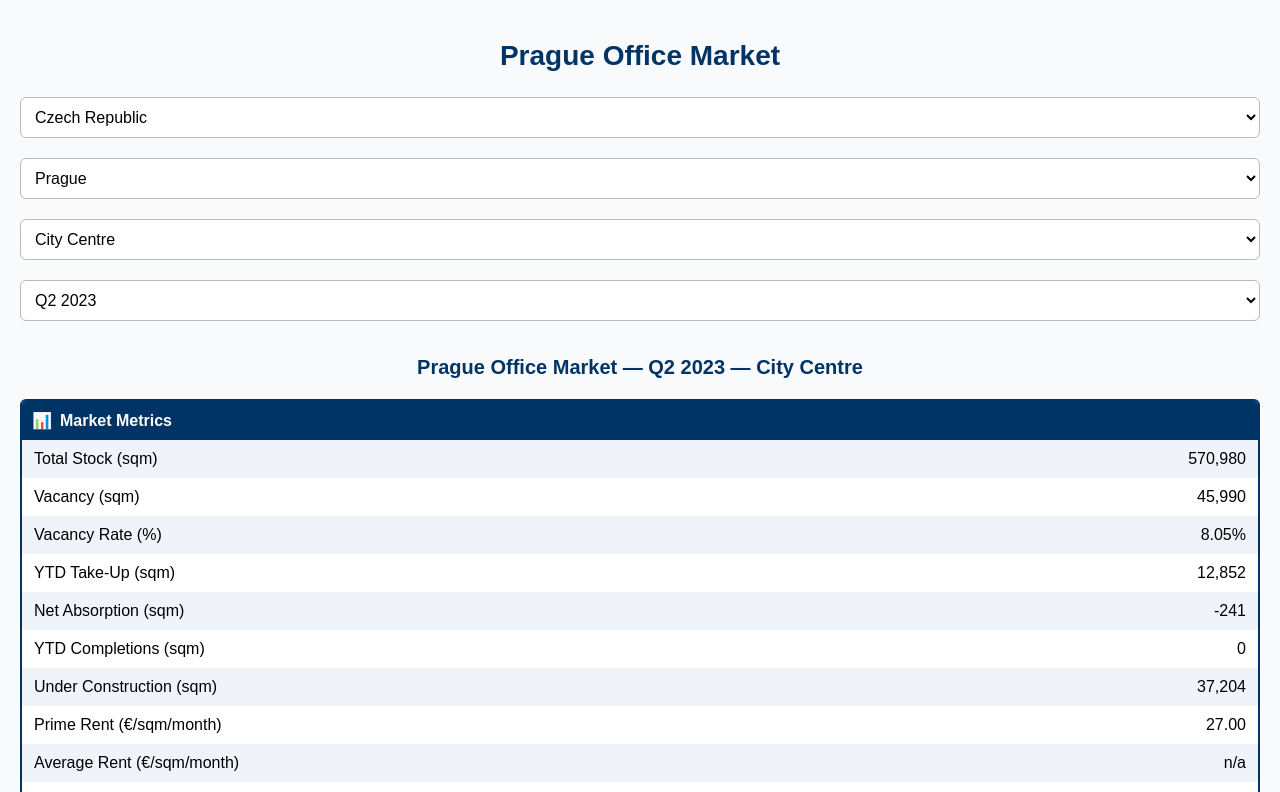
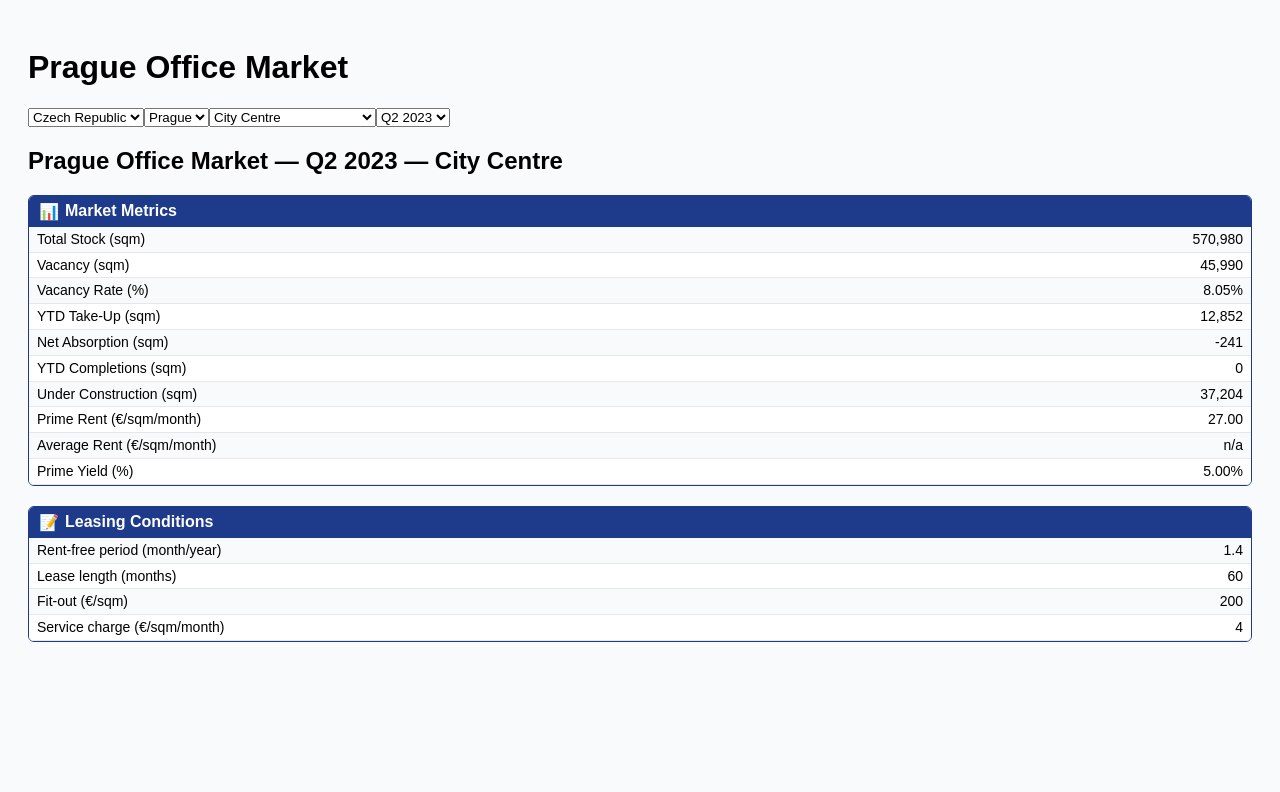
Before and after one commit to Musicandy13/market-data-cee-map, a React (Vite) app: page / in a window 1280 px wide. Shown: the top 792 px of the page. Built offline with nearby package versions, Linux system fonts and the light colour scheme.

Commit message:
Update App.css

```diff
--- a/src/App.css
+++ b/src/App.css
@@ -1,69 +1,64 @@
 body {
-  font-family: Arial, sans-serif;
-  background: #f9fafc;
-  margin: 0;
-  padding: 0;
-}
-
-h1 {
-  text-align: center;
-  font-size: 28px;
-  margin: 20px 0;
-  color: #003366;
-}
-
-h2 {
-  text-align: center;
-  margin: 20px 0 10px 0;
-  font-size: 20px;
-  color: #003366;
-}
-
-select {
-  width: 100%;
-  padding: 10px;
-  margin: 5px 0 15px 0;
-  font-size: 16px;
-  border: 1px solid #bbb;
-  border-radius: 6px;
-  background: #fff;
+  background-color: #f9fafb;
 }
 
 .section-box {
-  border: 2px solid #003366;
+  border: 1px solid #1e3a8a;
   border-radius: 6px;
-  margin: 20px 0;
-  background: white;
+  margin-top: 20px;
   overflow: hidden;
 }
 
 .section-header {
-  background: #003366;
+  background-color: #1e3a8a;
   color: white;
-  font-weight: bold;
-  padding: 10px;
+  font-weight: 600;
+  padding: 6px 10px;
   display: flex;
   align-items: center;
-}
-
-.section-header span {
-  margin-right: 8px;
+  gap: 6px;
 }
 
 .row {
   display: flex;
-  padding: 10px 12px;
+  justify-content: space-between;
+  align-items: flex-start;
+  padding: 4px 8px;
+  border-bottom: 1px solid #e5e7eb;
+  background-color: #fff;
 }
 
 .row:nth-child(even) {
-  background: #f0f4fa;
+  background-color: #f9fafb;
 }
 
+/* ✅ Labels jetzt automatisch 2-zeilig */
 .row-label {
   flex: 1;
+  font-size: 14px;
+  line-height: 1.2em;
+  white-space: normal;
+  word-break: break-word;
+  overflow-wrap: break-word;
+  max-width: 65%;
 }
 
+/* ✅ Werte bleiben einzeilig rechtsbündig */
 .row-value {
-  width: 220px;
+  flex-shrink: 0;
   text-align: right;
+  font-weight: 500;
+  font-size: 14px;
+  min-width: 30%;
+  white-space: nowrap;
 }
+
+/* kleine Verbesserung für Mobile */
+@media (max-width: 420px) {
+  .row-label {
+    font-size: 13px;
+  }
+  .row-value {
+    font-size: 13px;
+  }
+}
```
